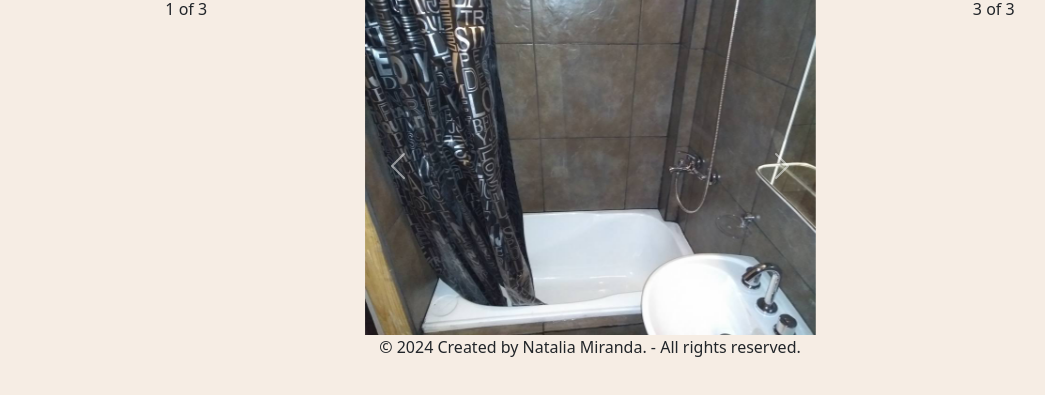
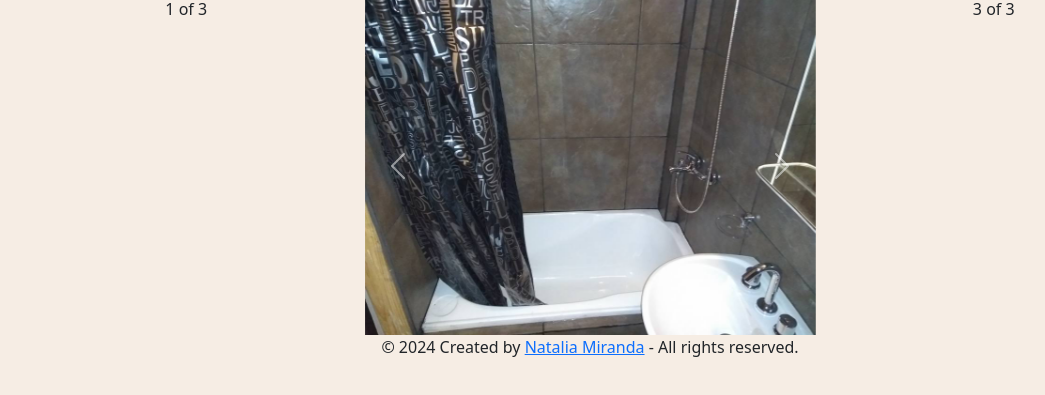
Before and after one commit to natimiranda28/Hotel-Amaneceres, a website: page index.html in a window 1280 px wide. Shown: the part 59-454 px from the top of the page, without its empty margins (50-1095 px from the left). Drawn offline with nearby package versions, Linux system fonts and the light colour scheme; a web font is replaced by a local one.

Commit message:
updated footer with coder's link

```diff
--- a/index.html
+++ b/index.html
@@ -75,9 +75,11 @@
         </div>
     </header>
 
-    <footer >
-        <p class="text-center">&copy; 2024 Created by Natalia Miranda. - All rights reserved. </p>
+    <footer>
+        <p class="text-center">&copy; 2024 Created by <a href="https://main--marianataliamiranda.netlify.app" target="_blank" rel="noopener">Natalia Miranda</a> - All rights reserved. </p>
+
     </footer>
+
 
     <!-- Scripts-->
     <script src="https://cdn.jsdelivr.net/npm/bootstrap@5.3.2/dist/js/bootstrap.bundle.min.js" integrity="sha384-C6RzsynM9kWDrMNeT87bh95OGNyZPhcTNXj1NW7RuBCsyN/o0jlpcV8Qyq46cDfL" crossorigin="anonymous"></script>
```
